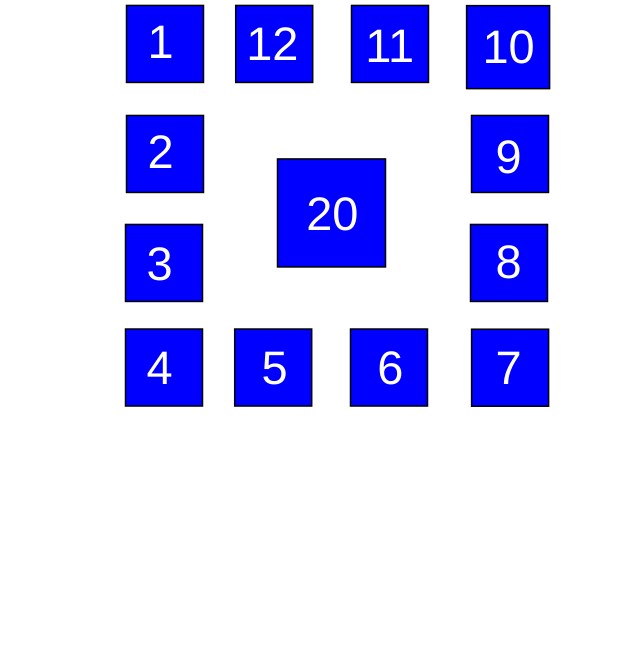
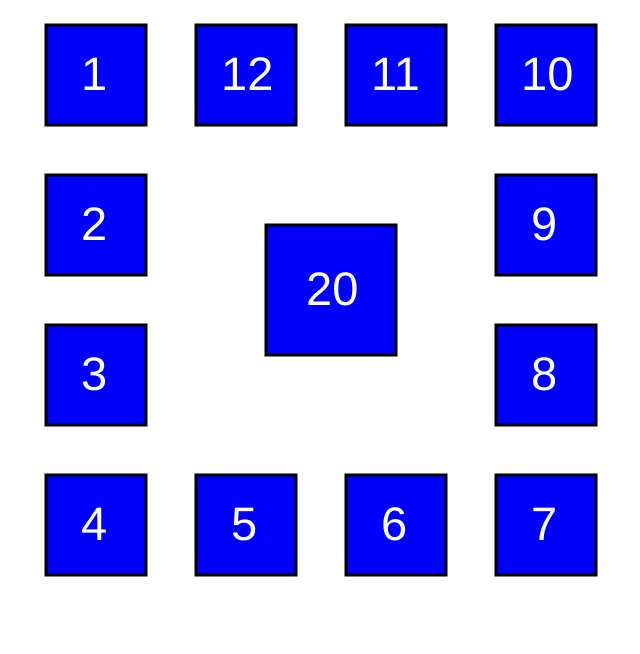
Before and after one commit to DannyRyman19/InteractiveWebsite, a Flask app: page /restaurant_floor in a window 1280 px wide. Shown: the part 56-710 px from the top of the page, without its empty margins (299-939 px from the left). Run offline with Flask 2, Linux system fonts and the light colour scheme; data that the repository does not hold is empty; some libraries are stand-ins or nearby versions.

Commit message:
cleaned up floor code

```diff
--- a/templates/restaurant_floor.html
+++ b/templates/restaurant_floor.html
@@ -2,43 +2,33 @@
 {% block body %}
 
 <center>
-    <svg width="442" height="413" xmlns="http://www.w3.org/2000/svg">
-        <!-- Created with Method Draw - http://github.com/duopixel/Method-Draw/ -->
-        <g>
-         <rect fill="#fff" id="canvas_background" height="415" width="444" y="-1" x="-1"/>
-         <g display="none" overflow="visible" y="0" x="0" height="100%" width="100%" id="canvasGrid">
-          <rect fill="url(#gridpattern)" stroke-width="0" y="0" x="0" height="100%" width="100%"/>
-         </g>
-        </g>
-
-
-         <a href="/tables/1"><rect id="1" height="77" width="77" y="5.4375" x="6.5" stroke-width="1.5" stroke="#000" fill="#0000FF"/></a>
-         <a href="/tables/2"><rect id="2" height="77" width="77" y="5.4375" x="231.49826" stroke-width="1.5" stroke="#000" fill="#0000FF"/></a>
-         <a href="/tables/3"><rect stroke="#000" id="3" height="83.000002" width="83.000002" y="5.639519" x="346.603513" stroke-width="1.5" fill="#0000FF"/></a>
-         <a href="/tables/4"><rect id="4" height="77" width="77" y="5.444571" x="115.706552" stroke-width="1.5" stroke="#000" fill="#0000FF"/></a>
-         <a href="/tables/5"><rect id="5" height="77" width="77" y="329.01767" x="5.5" stroke-width="1.5" stroke="#000" fill="#0000FF"/></a>
-         <a href="/tables/6"><rect id="6" height="77" width="77" y="329.01767" x="230.49826" stroke-width="1.5" stroke="#000" fill="#0000FF"/></a>
-         <a href="/tables/7"><rect id="7" height="77" width="77" y="329.219688" x="351.603516" stroke-width="1.5" stroke="#000" fill="#0000FF"/></a>
-         <a href="/tables/8"><rect id="8" height="77" width="77" y="329.02474" x="114.706552" stroke-width="1.5" stroke="#000" fill="#0000FF"/></a>
-         <a href="/tables/9"><rect stroke="#000" id="9" height="77" width="77" y="115.456543" x="6.5" stroke-width="1.5" fill="#0000FF"/></a>
-         <a href="/tables/10"><rect id="10" height="77" width="77" y="224.4561" x="5.5" stroke-width="1.5" stroke="#000" fill="#0000FF"/></a>
-         <a href="/tables/11"><rect stroke="#000" id="11" height="77" width="77" y="115.456543" x="351.5" stroke-width="1.5" fill="#0000FF"/></a>
-         <a href="/tables/12"><rect id="12" height="77" width="77" y="224.4561" x="350.5" stroke-width="1.5" stroke="#000" fill="#0000FF"/></a>
-         <a href="/tables/20"><rect id="20" height="108" width="108" y="158.9375" x="157.5" fill-opacity="null" stroke-opacity="null" stroke-width="1.5" stroke="#000" fill="#0000FF"/></a>
-         <a href="/tables/1"><text xml:space="preserve" text-anchor="start" font-family="Helvetica, Arial, sans-serif" font-size="47" id="svg_26" y="57.9375" x="27.5" stroke-opacity="null" stroke-width="0" stroke="#000" fill="#ffffff">1</text></a>
-         <a href="/tables/2"><text xml:space="preserve" text-anchor="start" font-family="Helvetica, Arial, sans-serif" font-size="47" id="svg_26" y="167.9375" x="27.5" stroke-opacity="null" stroke-width="0" stroke="#000" fill="#ffffff">2</text></a>
-         <a href="/tables/3"><text xml:space="preserve" text-anchor="start" font-family="Helvetica, Arial, sans-serif" font-size="47" id="svg_27" y="279.946472" x="26.5" stroke-opacity="null" stroke-width="0" stroke="#000" fill="#ffffff">3</text></a>
-         <a href="/tables/4"><text xml:space="preserve" text-anchor="start" font-family="Helvetica, Arial, sans-serif" font-size="47" id="svg_28" y="383.975739" x="26.5" stroke-opacity="null" stroke-width="0" stroke="#000" fill="#ffffff">4</text></a>
-         <a href="/tables/5"><text xml:space="preserve" text-anchor="start" font-family="Helvetica, Arial, sans-serif" font-size="47" id="svg_29" y="383.975739" x="141.517387" stroke-opacity="null" stroke-width="0" stroke="#000" fill="#ffffff">5</text></a>
-         <a href="/tables/6"><text xml:space="preserve" text-anchor="start" font-family="Helvetica, Arial, sans-serif" font-size="47" id="svg_30" y="383.975739" x="257.24984" stroke-opacity="null" stroke-width="0" stroke="#000" fill="#ffffff">6</text></a>
-         <a href="/tables/7"><text xml:space="preserve" text-anchor="start" font-family="Helvetica, Arial, sans-serif" font-size="47" id="svg_31" y="383.975739" x="375.398506" stroke-opacity="null" stroke-width="0" stroke="#000" fill="#ffffff">7</text></a>
-         <a href="/tables/8"><text xml:space="preserve" text-anchor="start" font-family="Helvetica, Arial, sans-serif" font-size="47" id="svg_32" y="277.594353" x="375.398506" stroke-opacity="null" stroke-width="0" stroke="#000" fill="#ffffff">8</text></a>
-         <a href="/tables/9"><text xml:space="preserve" text-anchor="start" font-family="Helvetica, Arial, sans-serif" font-size="47" id="svg_33" y="172.785004" x="375.398506" stroke-opacity="null" stroke-width="0" stroke="#000" fill="#ffffff">9</text></a>
-         <a href="/tables/10"><text xml:space="preserve" text-anchor="start" font-family="Helvetica, Arial, sans-serif" font-size="47" id="svg_34" y="62.504646" x="362.398506" stroke-opacity="null" stroke-width="0" stroke="#000" fill="#ffffff">10</text></a>
-         <a href="/tables/11"><text xml:space="preserve" text-anchor="start" font-family="Helvetica, Arial, sans-serif" font-size="47" id="svg_35" y="61.504646" x="245.248596" stroke-opacity="null" stroke-width="0" stroke="#000" fill="#ffffff">11</text></a>
-         <a href="/tables/12"><text xml:space="preserve" text-anchor="start" font-family="Helvetica, Arial, sans-serif" font-size="47" id="svg_36" y="59.504646" x="126.248596" stroke-opacity="null" stroke-width="0" stroke="#000" fill="#ffffff">12</text></a>
-         <a href="/tables/20"><text xml:space="preserve" text-anchor="start" font-family="Helvetica, Arial, sans-serif" font-size="47" id="svg_37" y="229.504646" x="186.248596" stroke-opacity="null" stroke-width="0" stroke="#000" fill="#ffffff">20</text></a>
-        </g>
+    <svg width="600" height="600" xmlns="http://www.w3.org/2000/svg">
+         <a href="/tables/1"><rect id="1" height="100" width="100" y="25" x="5" stroke-width="3" stroke="#000" fill="#0000FF"/></a>
+         <a href="/tables/2"><rect  id="2" height="100" width="100" y="175" x="5" stroke-width="3" stroke="#000" fill="#0000FF"/></a>
+         <a href="/tables/3"><rect id="3" height="100" width="100" y="325" x="5" stroke-width="3" stroke="#000" fill="#0000FF"/></a>
+         <a href="/tables/4"><rect id="4" height="100" width="100" y="475" x="5" stroke-width="3" stroke="#000" fill="#0000FF"/></a>
+         <a href="/tables/5"><rect id="5" height="100" width="100" y="475" x="155" stroke-width="3" stroke="#000" fill="#0000FF"/></a>
+         <a href="/tables/6"><rect id="6" height="100" width="100" y="475" x="305" stroke-width="3" stroke="#000" fill="#0000FF"/></a>
+         <a href="/tables/7"><rect id="7" height="100" width="100" y="475" x="455" stroke-width="3" stroke="#000" fill="#0000FF"/></a>
+         <a href="/tables/8"><rect id="8" height="100" width="100" y="325" x="455" stroke-width="3" stroke="#000" fill="#0000FF"/></a>
+         <a href="/tables/9"><rect id="9" height="100" width="100" y="175" x="455" stroke-width="3" stroke="#000" fill="#0000FF"/></a>
+         <a href="/tables/10"><rect id="10" height="100" width="100" y="25" x="455" stroke-width="3" stroke="#000" fill="#0000FF"/></a>
+         <a href="/tables/11"><rect id="11" height="100" width="100" y="25" x="305" stroke-width="3" stroke="#000" fill="#0000FF"/></a>
+         <a href="/tables/12"><rect id="12" height="100" width="100" y="25" x="155" stroke-width="3" stroke="#000" fill="#0000FF"/></a>
+         <a href="/tables/20"><rect id="20" height="130" width="130" y="225" x="225" stroke-opacity="null" stroke-width="3" stroke="#000" fill="#0000FF"/></a>
+         <a href="/tables/1"><text xml:space="preserve" text-anchor="start" font-family="Helvetica, Arial, sans-serif" font-size="47" id="svg_25" y="90" x="40" fill="#ffffff">1</text></a>
+         <a href="/tables/2"><text xml:space="preserve" text-anchor="start" font-family="Helvetica, Arial, sans-serif" font-size="47" id="svg_26" y="240" x="40" fill="#ffffff">2</text></a>
+         <a href="/tables/3"><text xml:space="preserve" text-anchor="start" font-family="Helvetica, Arial, sans-serif" font-size="47" id="svg_27" y="390" x="40" fill="#ffffff">3</text></a>
+         <a href="/tables/4"><text xml:space="preserve" text-anchor="start" font-family="Helvetica, Arial, sans-serif" font-size="47" id="svg_28" y="540" x="40" fill="#ffffff">4</text></a>
+         <a href="/tables/5"><text xml:space="preserve" text-anchor="start" font-family="Helvetica, Arial, sans-serif" font-size="47" id="svg_29" y="540" x="190" fill="#ffffff">5</text></a>
+         <a href="/tables/6"><text xml:space="preserve" text-anchor="start" font-family="Helvetica, Arial, sans-serif" font-size="47" id="svg_30" y="540" x="340" fill="#ffffff">6</text></a>
+         <a href="/tables/7"><text xml:space="preserve" text-anchor="start" font-family="Helvetica, Arial, sans-serif" font-size="47" id="svg_31" y="540" x="490" fill="#ffffff">7</text></a>
+         <a href="/tables/8"><text xml:space="preserve" text-anchor="start" font-family="Helvetica, Arial, sans-serif" font-size="47" id="svg_32" y="390" x="490" fill="#ffffff">8</text></a>
+         <a href="/tables/9"><text xml:space="preserve" text-anchor="start" font-family="Helvetica, Arial, sans-serif" font-size="47" id="svg_33" y="240" x="490" fill="#ffffff">9</text></a>
+         <a href="/tables/10"><text xml:space="preserve" text-anchor="start" font-family="Helvetica, Arial, sans-serif" font-size="47" id="svg_34" y="90" x="480" fill="#ffffff">10</text></a>
+         <a href="/tables/11"><text xml:space="preserve" text-anchor="start" font-family="Helvetica, Arial, sans-serif" font-size="47" id="svg_35" y="90" x="330" fill="#ffffff">11</text></a>
+         <a href="/tables/12"><text xml:space="preserve" text-anchor="start" font-family="Helvetica, Arial, sans-serif" font-size="47" id="svg_36" y="90" x="180" fill="#ffffff">12</text></a>
+         <a href="/tables/20"><text xml:space="preserve" text-anchor="start" font-family="Helvetica, Arial, sans-serif" font-size="47" id="svg_37" y="305" x="265" fill="#ffffff">20</text></a>
        </svg>
        {% for table in tables %}
        {% if table.active == 1 %}
```
